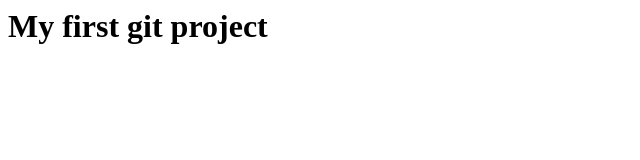
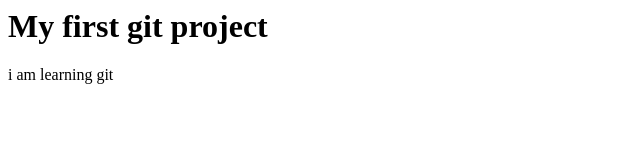
Before and after one commit to greatnessunuabor88-dev/my-first-project, a plain HTML site: page index.html in a window 1280 px wide. Shown: the full height of the page, 0-640 px from the left. Drawn offline with Linux system fonts and the light colour scheme.

Commit message:
Add learning paragraph

```diff
--- a/index.html
+++ b/index.html
@@ -1 +1,2 @@
 <h1>My first git project</h1>
+<p>i am learning git</p>
```
